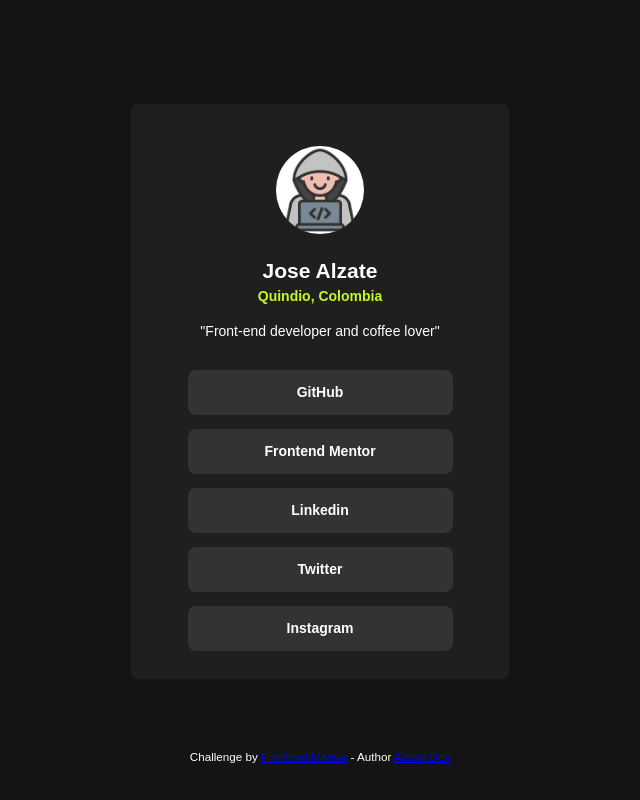
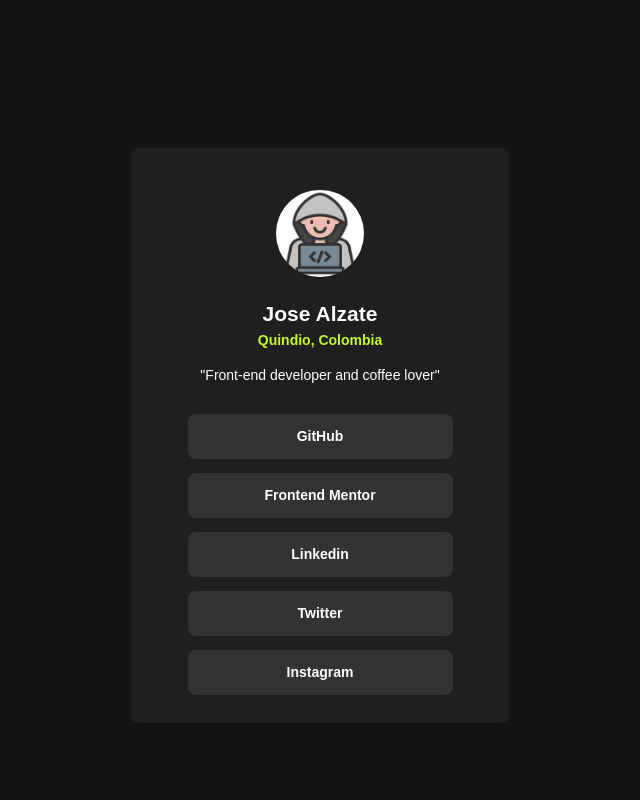
Before and after one commit to josealzate97/social-links-profile-main, a plain HTML site: page index.html in a window 1280 px wide. Shown: the whole page, without its empty margins (320-960 px from the left). Drawn offline with Linux system fonts and the light colour scheme.

Commit message:
w/o footer, more elegant

```diff
--- a/index.html
+++ b/index.html
@@ -46,12 +46,6 @@
 
       </main>
 
-      <footer class="text-center">
-        <small>
-          Challenge by <a target="new" href="https://www.frontendmentor.io/">Frontend Mentor</a> - Author <a target="new" href="https://github.com/josealzate97">Alzate Dev</a>
-        </small>
-      </footer>
-
   </body>
 
 </html>
```
